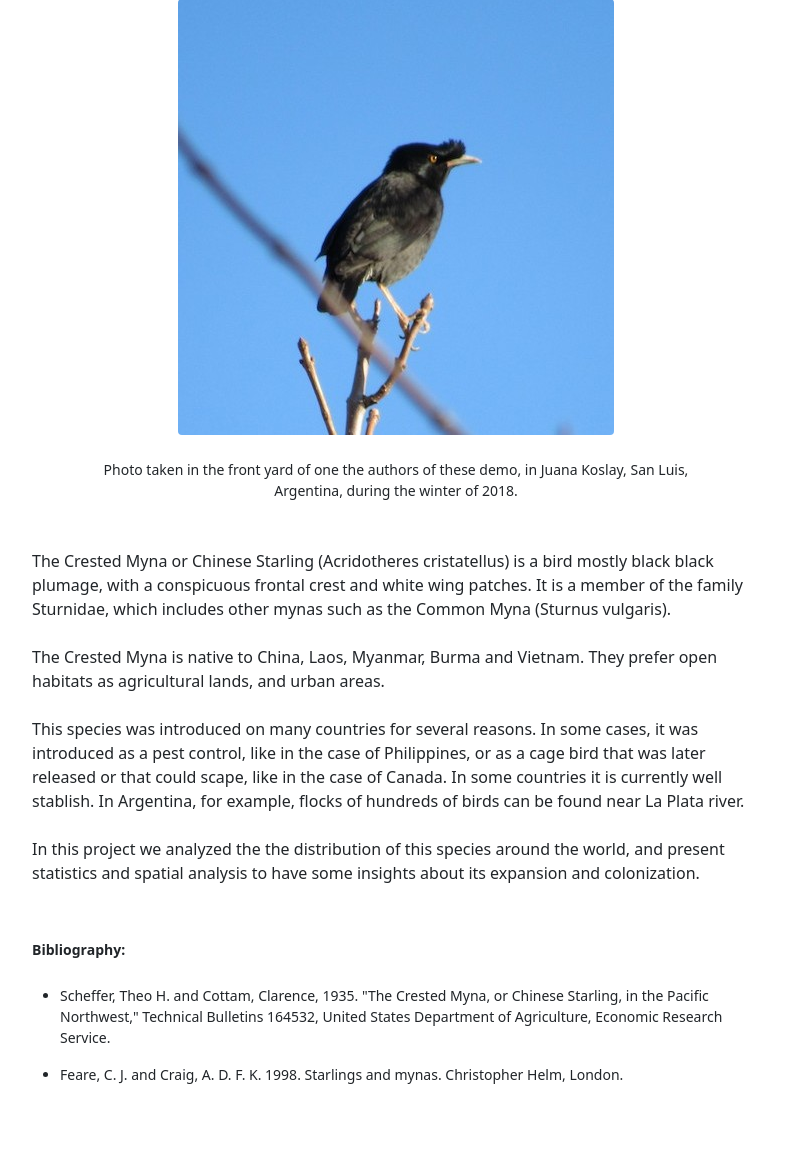
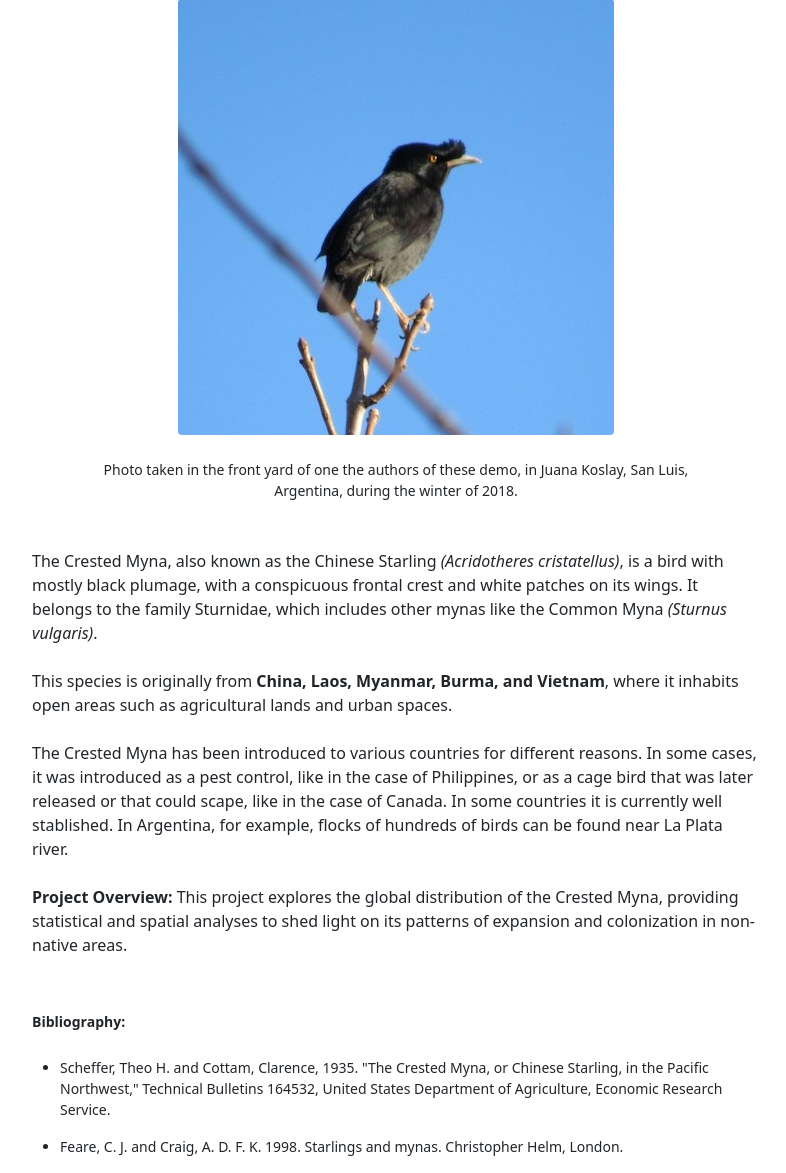
Before and after one commit to rhoni-team/CrestedMyna, a Django app: page /about-the-species/ in a window 1280 px wide. Shown: the part 378-1551 px from the top of the page, without its empty margins (244-1030 px from the left). Before the commit the page ends 1462 px from the top, so only its background shows below. Run offline with Django 5.2, Linux system fonts and the light colour scheme; parts of the project's set-up code (start-up, migrations or seed data) failed here and were passed over; some libraries are stand-ins or nearby versions.

Commit message:
feat: improve narrative in species description

```diff
--- a/crested_myna/templates/the_species.html
+++ b/crested_myna/templates/the_species.html
@@ -21,26 +21,27 @@
                 </p>
             </div>
             <p class="text-justify m-1 mb-2 mb-md-3 mb-lg-4">
-                The Crested Myna or Chinese Starling (Acridotheres cristatellus) is a bird mostly black black plumage,
+                The Crested Myna, also known as the Chinese Starling <em>(Acridotheres cristatellus)</em>, is a bird with mostly black plumage,
                 with a conspicuous frontal
-                crest and white wing patches. It is a member of the family Sturnidae, which includes other mynas such as
-                the Common Myna (Sturnus vulgaris).
+                crest and white patches on its wings. It belongs to the family Sturnidae, which includes other mynas like
+                the Common Myna <em>(Sturnus vulgaris)</em>.
             </p>
             <p class="text-justify m-1 mb-2 mb-md-3 mb-lg-4">
-                The Crested Myna is native to China, Laos, Myanmar, Burma and Vietnam.
-                They prefer open habitats as agricultural lands, and urban areas.
+                This species is originally from <strong>China, Laos, Myanmar, Burma, and Vietnam</strong>,
+                where it inhabits open areas such as agricultural lands and urban spaces.
             </p>
             <p class="text-justify m-1 mb-2 mb-md-3 mb-lg-4">
-                This species was introduced on many countries for several reasons. In some cases, it was introduced as a
+                The Crested Myna has been introduced to various countries for different reasons.
+                In some cases, it was introduced as a
                 pest control,
                 like in the case of Philippines, or as a cage bird that was later released or that could scape, like in
-                the case of Canada. In some countries it is currently well stablish. In Argentina,
+                the case of Canada. In some countries it is currently well stablished. In Argentina,
                 for example, flocks of hundreds of birds can be found near La Plata river.
             </p>
             <p class="text-justify m-1 mb-2 mb-md-3 mb-lg-4">
-                In this project we analyzed the the distribution of this species around the world,
-                and present statistics and spatial analysis to have some insights about
-                its expansion and colonization.
+                <strong>Project Overview:</strong> This project explores the global distribution
+                of the Crested Myna, providing statistical and spatial analyses to shed light on
+                its patterns of expansion and colonization in non-native areas.
             </p>
         </div>
     </div>
```
